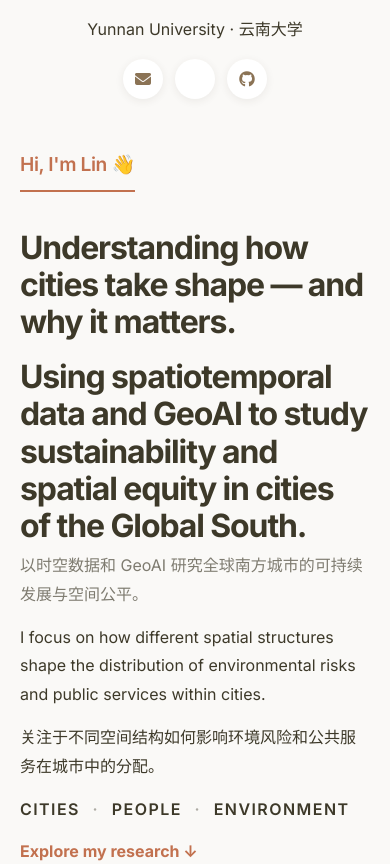
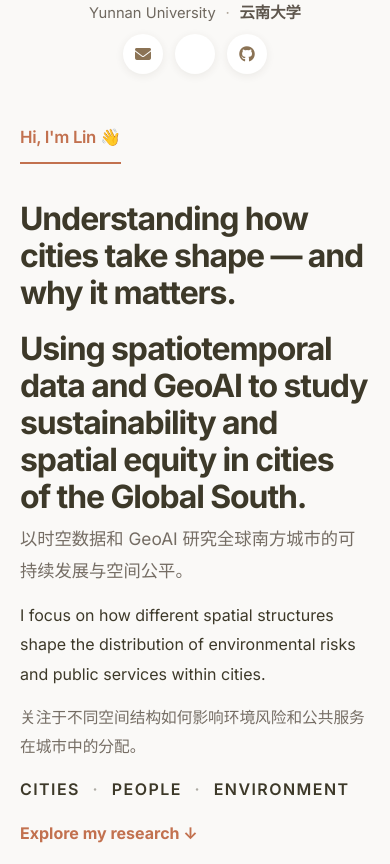
Before and after one commit to ZhangLin7/ZhangLin7.github.io, a plain HTML site: page index.html in a window 390 px wide. Shown: the part 439-1303 px from the top of the page. Drawn offline with Linux system fonts and the light colour scheme; some icons are missing.

Commit message:
Add styles for hero section and sidebar text

```diff
--- a/assets/css/theme-luka.css
+++ b/assets/css/theme-luka.css
@@ -1283,3 +1283,117 @@ body {
   font-weight: 500;
   color: #c16d48;
 }
+
+
+/* ---------- Left sidebar text ---------- */
+
+.site-role,
+.site-affiliation {
+  margin: 8px 0;
+  font-size: 0.98rem;
+  line-height: 1.7;
+  color: #6f685f;
+  opacity: 1 !important;
+}
+
+.cn-strong {
+  font-size: 1.02rem;
+  font-weight: 600;
+  color: #5e564d;
+}
+
+.meta-divider {
+  margin: 0 0.35rem;
+  color: #b1a79b;
+}
+
+
+/* if old .site-email still exists somewhere */
+.site-email {
+  font-size: 0.95rem !important;
+  color: #6f685f !important;
+  opacity: 1 !important;
+}
+
+
+/* ---------- Hero title ---------- */
+
+.hero-title {
+  max-width: 760px;
+  margin-top: 24px;
+  margin-bottom: 14px;
+
+  font-size: 2.55rem !important;
+  font-weight: 700;
+  line-height: 1.18;
+  letter-spacing: -0.035em;
+}
+
+.hero-title-cn {
+  margin-top: 0;
+  margin-bottom: 24px;
+
+  font-size: 1.28rem !important;
+  line-height: 1.7;
+  color: #756d64 !important;
+  opacity: 1 !important;
+}
+
+
+/* ---------- Hero body text ---------- */
+
+#about .section-body > p {
+  max-width: 760px;
+  font-size: 1rem;
+  line-height: 1.85;
+}
+
+.hero-cn-paragraph {
+  margin-top: -0.2rem;
+  margin-bottom: 1.1rem;
+
+  font-size: 1.08rem !important;
+  line-height: 1.8;
+  color: #756d64 !important;
+  opacity: 1 !important;
+}
+
+.cn-text {
+  color: #756d64 !important;
+  opacity: 1 !important;
+}
+
+
+/* ---------- Optional: slightly reduce "Hi, I'm Lin" ---------- */
+
+#about .section-title {
+  font-size: 1.05rem;
+  font-weight: 600;
+}
+
+
+/* ---------- Responsive ---------- */
+
+@media (max-width: 760px) {
+  .hero-title {
+    font-size: 2rem !important;
+    line-height: 1.22;
+  }
+
+  .hero-title-cn {
+    font-size: 1.08rem !important;
+  }
+
+  .hero-cn-paragraph {
+    font-size: 0.98rem !important;
+  }
+
+  .site-role,
+  .site-affiliation {
+    font-size: 0.92rem;
+  }
+
+  .cn-strong {
+    font-size: 0.96rem;
+  }
+}
```
